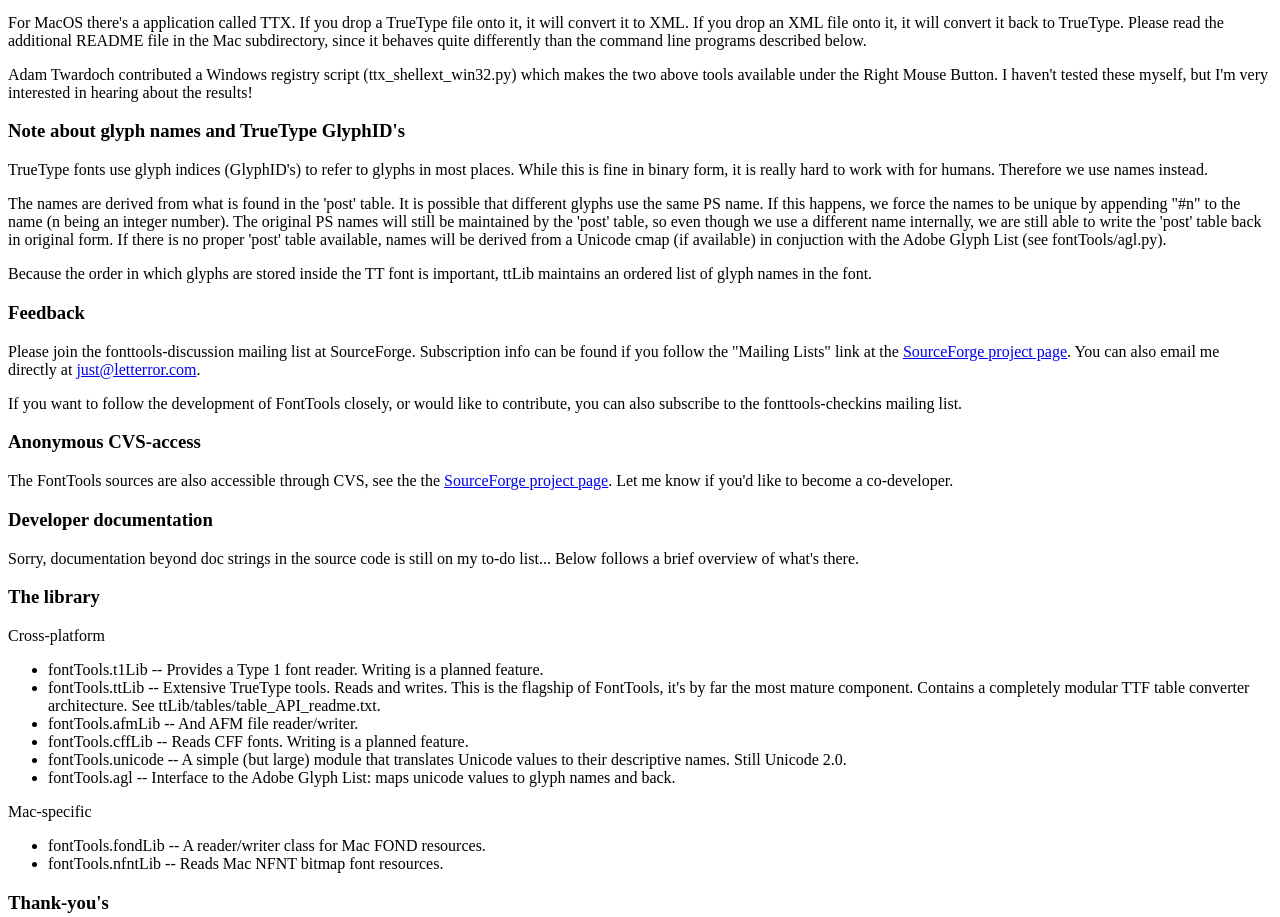
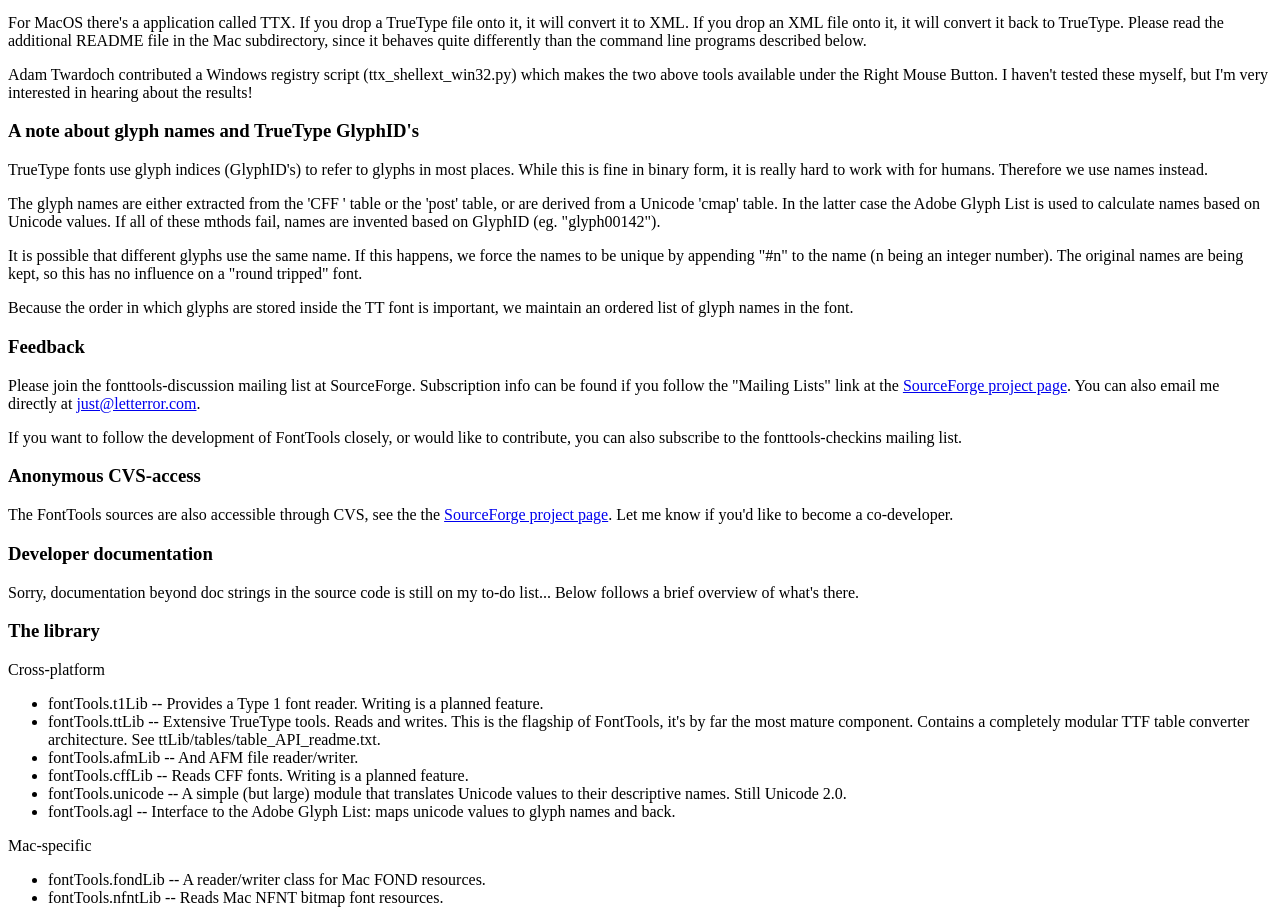
Before and after one commit to xen/fonttools2, a plain HTML site: page Doc/index.html in a window 1280 px wide. Shown: the part 890-1807 px from the top of the page. Drawn offline with Linux system fonts and the light colour scheme.

Commit message:
reworded glyph name section

```diff
--- a/Doc/index.html
+++ b/Doc/index.html
@@ -99,23 +99,24 @@
 makes the two above tools available under the Right Mouse Button. I haven't tested
 these myself, but I'm very interested in hearing about the results!
 
-<H3>Note about glyph names and TrueType GlyphID's</H3>
+<H3>A note about glyph names and TrueType GlyphID's</H3>
 
 TrueType fonts use glyph indices (GlyphID's) to refer to glyphs in most places.
 While this is fine in binary form, it is really hard to work with for
 humans. Therefore we use names instead.
 
-<P>The names are derived from what is found in the 'post' table. It is
-possible that different glyphs use the same PS name. If this happens, we
-force the names to be unique by appending "#n" to the name (n being an
-integer number). The original PS names will still be maintained by the
-'post' table, so even though we use a different name internally, we are
-still able to write the 'post' table back in original form. If there is
-no proper 'post' table available, names will be derived from a Unicode
-cmap (if available) in conjuction with the Adobe Glyph List (see fontTools/agl.py).
+<P>The glyph names are either extracted from the 'CFF ' table or the 'post' table,
+or are derived from a Unicode 'cmap' table. In the latter case the Adobe Glyph List
+is used to calculate names based on Unicode values. If all of these mthods fail,
+names are invented based on GlyphID (eg. "glyph00142").
+
+<P>It is possible that different glyphs use the same name. If this happens,
+we force the names to be unique by appending "#n" to the name (n being an
+integer number). The original names are being kept, so this has no influence
+on a "round tripped" font.
 
 <P>Because the order in which glyphs are stored inside the TT font is
-important, ttLib maintains an ordered list of glyph names in the font.
+important, we maintain an ordered list of glyph names in the font.
 
 <H3>Feedback</H3>
 
```
